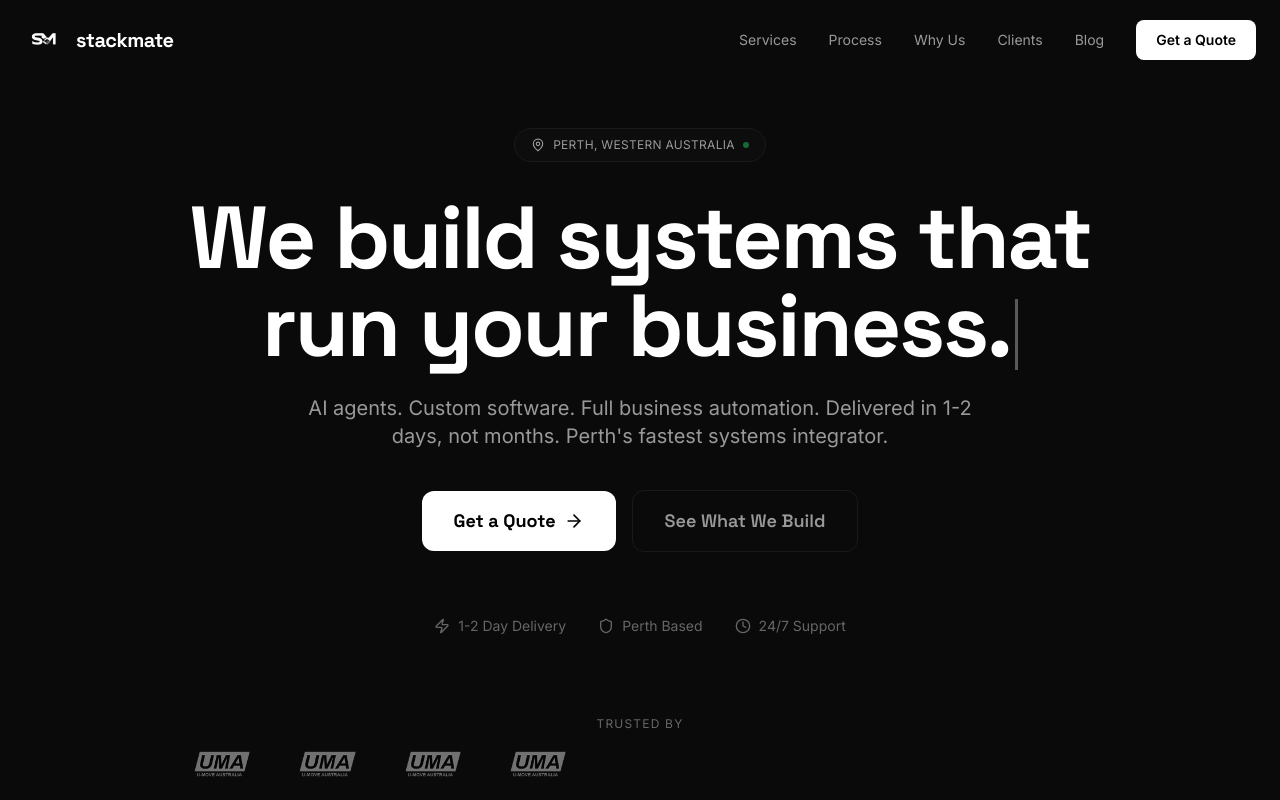
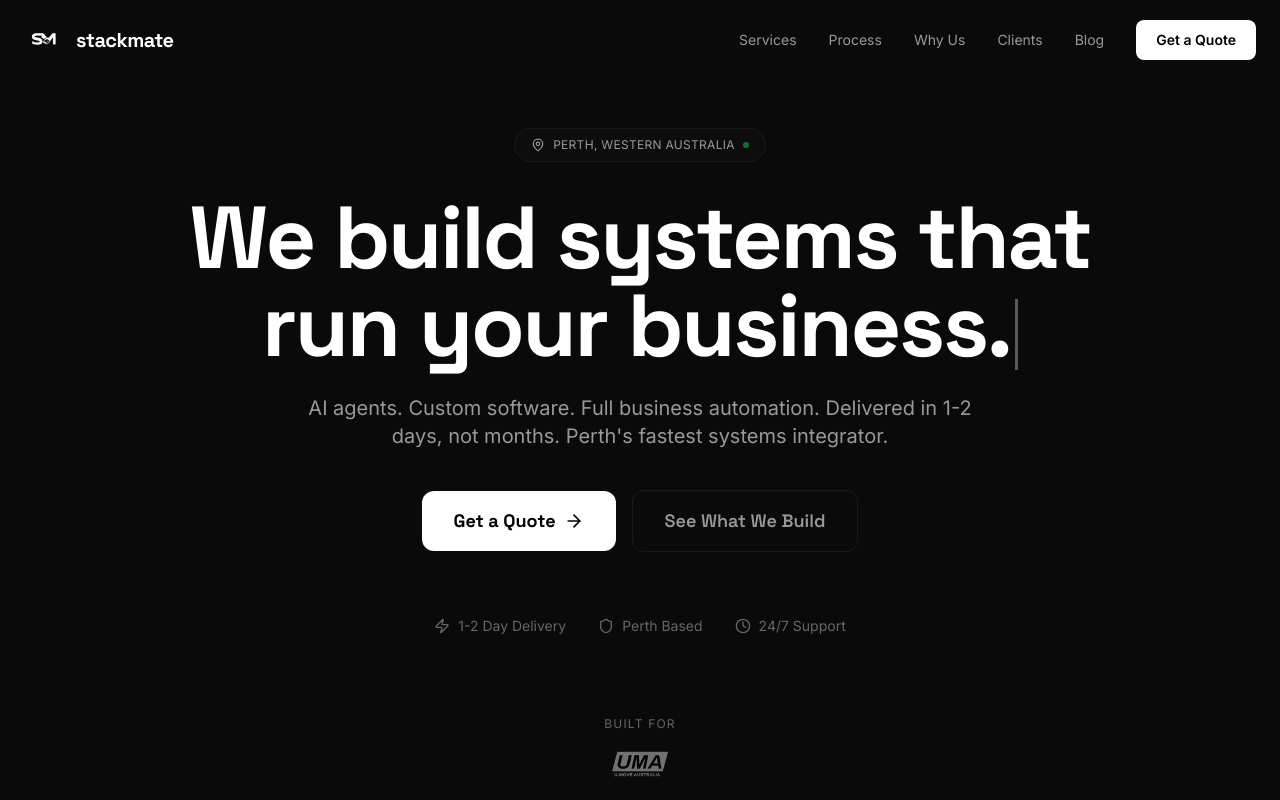
Before and after one commit to flinchify/stackmate, a Next.js app: page / in a window 1280 px wide. Shown: the top 800 px of the page. Built offline with nearby package versions, Linux system fonts and the light colour scheme.

Commit message:
fix: show U-Move once, say 'Built for', center logo strip

```diff
--- a/app/page.tsx
+++ b/app/page.tsx
@@ -201,7 +201,7 @@ export default function Home() {
             animate={{ opacity: 1 }}
             transition={{ duration: 0.5, delay: 2.4 }}
           >
-            <p className="text-xs text-sm-muted uppercase tracking-widest mb-4 text-center">Trusted by</p>
+            <p className="text-xs text-sm-muted uppercase tracking-widest mb-4 text-center">Built for</p>
             <ClientLogoStrip />
           </motion.div>
         </div>
--- a/components/ClientLogoStrip.tsx
+++ b/components/ClientLogoStrip.tsx
@@ -1,6 +1,5 @@
 'use client';
 
-import { motion } from 'framer-motion';
 import Image from 'next/image';
 
 interface ClientLogo {
@@ -16,25 +15,15 @@ const CLIENT_LOGOS: ClientLogo[] = [
 export default function ClientLogoStrip() {
   if (CLIENT_LOGOS.length === 0) return null;
 
-  // If few logos, duplicate for marquee effect
-  const logos = CLIENT_LOGOS.length < 6
-    ? [...CLIENT_LOGOS, ...CLIENT_LOGOS, ...CLIENT_LOGOS, ...CLIENT_LOGOS, ...CLIENT_LOGOS, ...CLIENT_LOGOS]
-    : [...CLIENT_LOGOS, ...CLIENT_LOGOS];
-
   return (
-    <div className="overflow-hidden">
-      <motion.div
-        className="flex items-center gap-12 whitespace-nowrap"
-        animate={{ x: ['0%', '-50%'] }}
-        transition={{ duration: 20, repeat: Infinity, ease: 'linear' }}
-      >
-        {logos.map((logo, i) => (
+    <div className="flex items-center justify-center gap-10">
+      {CLIENT_LOGOS.map((logo) => (
         <a
-            key={`${logo.name}-${i}`}
+          key={logo.name}
           href={logo.url || '#'}
           target="_blank"
           rel="noopener noreferrer"
-            className="shrink-0 opacity-50 hover:opacity-100 transition-opacity duration-300 grayscale hover:grayscale-0"
+          className="opacity-50 hover:opacity-100 transition-opacity duration-300 grayscale hover:grayscale-0"
         >
           <Image
             src={logo.src}
@@ -45,7 +34,6 @@ export default function ClientLogoStrip() {
           />
         </a>
       ))}
-      </motion.div>
     </div>
   );
 }
```
Lines whose indentation alone changed are shown as unchanged.
